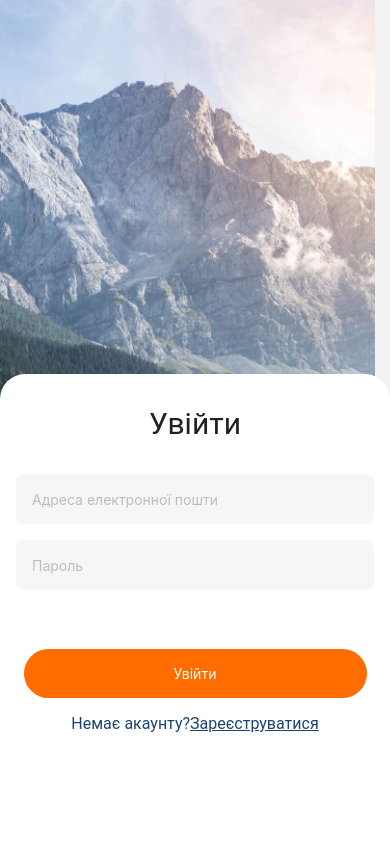
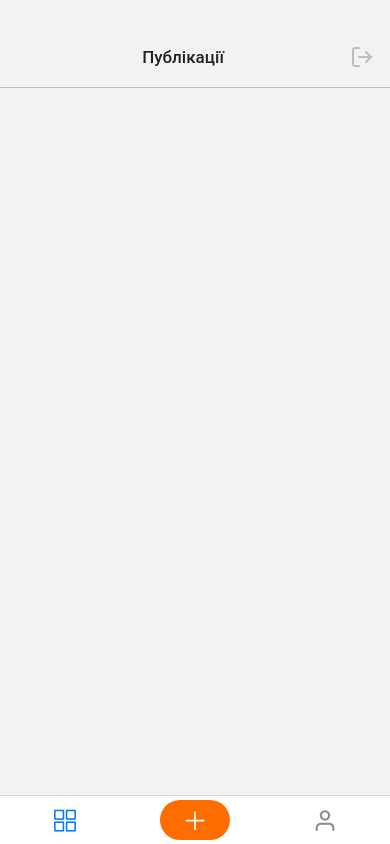
Before and after one commit to Burmikk/react-native-app, a React Native app: screen /Home in a window 390 px wide. Built offline with nearby package versions, Linux system fonts and the light colour scheme.

Commit message:
add bottom navigation

```diff
--- a/App.js
+++ b/App.js
@@ -1,23 +1,16 @@
 import "react-native-gesture-handler";
-import RegistrationScreen from "./Screens/RegistrationScreen";
-import LoginScreen from "./Screens/LoginScreen";
-import PostScreen from "./Screens/PostsScreen";
+
 import { NavigationContainer } from "@react-navigation/native";
-import { createStackNavigator } from "@react-navigation/stack";
-
-const MainStack = createStackNavigator();
+import { createBottomTabNavigator } from "@react-navigation/bottom-tabs";
+import useRoute from "./router";
 
 export default function App() {
+    const routing = useRoute(true);
     return (
         <>
-            <NavigationContainer>
-                <MainStack.Navigator initialRouteName="Login">
-                    <MainStack.Screen name="Registration" component={RegistrationScreen} options={{ headerShown: false }} />
-                    <MainStack.Screen name="Login" component={LoginScreen} options={{ headerShown: false }} />
-                    <MainStack.Screen name="Post" component={PostScreen} />
-                </MainStack.Navigator>
-            </NavigationContainer>
-            {/* <RegistrationScreen /> */}
+            <NavigationContainer>{routing}</NavigationContainer>
         </>
     );
 }
+
+//auth
--- /dev/null
+++ b/Screens/CommentsScreen.jsx
@@ -0,0 +1,4 @@
+const CommentsScreen = () => {
+    return <></>;
+};
+export default CommentsScreen;
--- /dev/null
+++ b/Screens/Home.jsx
@@ -0,0 +1,67 @@
+import React from "react";
+import { createBottomTabNavigator } from "@react-navigation/bottom-tabs";
+import PostScreen from "./mainScreen/PostsScreen";
+import CreatePostsScreen from "./mainScreen/CreatePostsScreen";
+import ProfileScreen from "./mainScreen/ProfileScreen";
+import { Ionicons } from "@expo/vector-icons";
+import { AntDesign } from "@expo/vector-icons";
+import { Feather } from "@expo/vector-icons";
+import { View, StyleSheet } from "react-native";
+
+const MainTab = createBottomTabNavigator();
+const Tabs = createBottomTabNavigator();
+
+const Home = () => {
+    return (
+        <>
+            <MainTab.Navigator initialRouteName="Posts" screenOptions={{ tabBarShowLabel: false, headerShown: false }}>
+                <MainTab.Screen
+                    name="Posts"
+                    component={PostScreen}
+                    options={{
+                        tabBarIcon: ({ focused, color, size }) => (
+                            <View>
+                                <Ionicons name="grid-outline" size={size} color={color} />
+                            </View>
+                        ),
+                    }}
+                />
+                <MainTab.Screen
+                    options={{
+                        tabBarIcon: ({ focused, color, size }) => (
+                            <View style={styles.tab}>
+                                <AntDesign name="plus" size={size} color={"#fff"} />
+                            </View>
+                        ),
+                    }}
+                    name="CreatePost"
+                    component={CreatePostsScreen}
+                />
+                <MainTab.Screen
+                    options={{
+                        tabBarIcon: ({ focused, color, size }) => (
+                            <View>
+                                <Feather name="user" size={size} color={color} />
+                            </View>
+                        ),
+                    }}
+                    name="Profile"
+                    component={ProfileScreen}
+                />
+            </MainTab.Navigator>
+        </>
+    );
+};
+
+export default Home;
+
+const styles = StyleSheet.create({
+    tab: {
+        width: 70,
+        height: 40,
+        backgroundColor: "#FF6C00",
+        borderRadius: 20,
+        justifyContent: "center",
+        alignItems: "center",
+    },
+});
--- /dev/null
+++ b/Screens/MapScreen.jsx
@@ -0,0 +1,4 @@
+const MapScreen = () => {
+    return <></>;
+};
+export default MapScreen;
--- a/Screens/PostsScreen.jsx
+++ /dev/null
@@ -1,4 +0,0 @@
-const PostScreen = () => {
-    return <></>;
-};
-export default PostScreen;
--- a/Screens/RegistrationScreen.jsx
+++ b/Screens/auth/LoginScreen.jsx
@@ -1,8 +1,8 @@
 import {
     Text,
     View,
+    SafeAreaView,
     StyleSheet,
-    ScrollView,
     ImageBackground,
     TouchableOpacity,
     useWindowDimensions,
@@ -12,31 +12,31 @@ import {
     KeyboardAvoidingView,
 } from "react-native";
 import { AntDesign } from "@expo/vector-icons";
-import Background from "../assets/img/background.jpeg";
-import InputField from "../Components/InputField/InputField";
-import Button from "../Components/Button/Button";
+import Background from "../../assets/img/background.jpeg";
+import InputField from "../../Components/InputField/InputField";
 import React, { useState } from "react";
+import Button from "../../Components/Button/Button";
 import { useNavigation } from "@react-navigation/native";
 
-const RegistrationScreen = () => {
+const LoginScreen = () => {
     const { height } = useWindowDimensions();
     const [name, setName] = useState("");
-    const [email, setEmail] = useState("");
     const [password, setPassword] = useState("");
     const [showPassword, setShowPassword] = useState(false);
-    const onRegister = () => {
-        console.log({ name, email, password });
+
+    const onLogin = () => {
+        if (name && password) {
+            console.log({ name, password });
+        }
         setName("");
-        setEmail("");
         setPassword("");
+        navigation.navigate("Home");
     };
-
-    const navigation = useNavigation();
 
     const togglePasswordVisibility = () => {
         setShowPassword(!showPassword);
     };
-
+    const navigation = useNavigation();
     return (
         <>
             <TouchableWithoutFeedback onPress={Keyboard.dismiss}>
@@ -45,17 +45,10 @@ const RegistrationScreen = () => {
                         <KeyboardAvoidingView style={styles.keyboard} behavior={Platform.OS === "ios" ? "padding" : "height"}>
                             <View style={styles.registraion_wrapper}>
                                 <View style={styles.registraion_box}>
-                                    <View style={styles.profile_photo}>
-                                        <View style={styles.icon}>
-                                            <AntDesign name="pluscircleo" size={25} color="#FF6C00" />
-                                        </View>
-                                    </View>
-
-                                    <Text style={styles.text}>Реєстрація</Text>
+                                    <Text style={styles.text}>Увійти</Text>
 
                                     <View style={styles.form}>
-                                        <InputField placeholder="Логін" inputMode="text" value={name} setValue={setName} />
-                                        <InputField placeholder="Адреса електронної пошти" inputMode="email" value={email} setValue={setEmail} />
+                                        <InputField placeholder="Адреса електронної пошти" inputMode="email" setValue={setName} value={name} />
                                         <View>
                                             <InputField placeholder="Пароль" inputMode="text" secureTextEntry={!showPassword} value={password} setValue={setPassword} />
                                             {password && (
@@ -68,11 +61,13 @@ const RegistrationScreen = () => {
                                 </View>
                             </View>
                         </KeyboardAvoidingView>
-
                         <View style={styles.box}>
-                            <Button text="Зареєстуватися" onPress={onRegister} />
-                            <Text style={styles.login_text}>
-                                Вже є акаунт? <Text onPress={() => navigation.navigate("Login")}>Увійти</Text>
+                            <Button text="Увійти" onPress={onLogin} />
+                            <Text style={styles.signin_text}>
+                                Немає акаунту?
+                                <Text style={[styles.signin_text, styles.signin_link]} onPress={() => navigation.navigate("Registration")}>
+                                    Зареєструватися
+                                </Text>
                             </Text>
                         </View>
                     </ImageBackground>
@@ -122,7 +117,7 @@ const styles = StyleSheet.create({
         justifyContent: "flex-end",
     },
     text: {
-        marginTop: 92,
+        marginTop: 32,
         marginBottom: 33,
         fontFamily: "Roboto",
         fontSize: 30,
@@ -136,24 +131,38 @@ const styles = StyleSheet.create({
         paddingRight: 16,
     },
 
-    show_password: {
-        position: "absolute",
-        left: "75%",
-        paddingBottom: 16,
-        paddingTop: 16,
+    marginBottom: {
+        marginBottom: 43,
     },
     box: {
         backgroundColor: "#ffffff",
         alignItems: "center",
-        justifyContent: "flex-end",
     },
-
-    login_text: {
-        marginBottom: 45,
+    show_password: {
+        position: "absolute",
+        // top: "25%",
+        left: "75%",
+        paddingBottom: 16,
+        paddingTop: 16,
+        // paddingLeft: 255,
+    },
+    btn: {
+        width: 343,
+        borderRadius: 100,
+        backgroundColor: "#FF6C00",
+        textAlign: "center",
+        paddingTop: 16,
+        paddingBottom: 16,
+        color: "#FFFFFF",
+        marginBottom: 16,
+    },
+    signin_text: {
+        marginBottom: 111,
         color: "#1B4371",
         fontFamily: "Roboto",
         fontSize: 16,
         lineHeight: 19,
     },
+    signin_link: { textDecorationLine: "underline" },
 });
-export default RegistrationScreen;
+export default LoginScreen;
--- a/Screens/LoginScreen.jsx
+++ b/Screens/auth/RegistrationScreen.jsx
@@ -1,8 +1,8 @@
 import {
     Text,
     View,
-    SafeAreaView,
     StyleSheet,
+    ScrollView,
     ImageBackground,
     TouchableOpacity,
     useWindowDimensions,
@@ -12,28 +12,35 @@ import {
     KeyboardAvoidingView,
 } from "react-native";
 import { AntDesign } from "@expo/vector-icons";
-import Background from "../assets/img/background.jpeg";
-import InputField from "../Components/InputField/InputField";
 import React, { useState } from "react";
-import Button from "../Components/Button/Button";
 import { useNavigation } from "@react-navigation/native";
 
-const LoginScreen = () => {
+import Background from "../../assets/img/background.jpeg";
+import InputField from "../../Components/InputField/InputField";
+import Button from "../../Components/Button/Button";
+
+const RegistrationScreen = () => {
     const { height } = useWindowDimensions();
     const [name, setName] = useState("");
+    const [email, setEmail] = useState("");
     const [password, setPassword] = useState("");
     const [showPassword, setShowPassword] = useState(false);
+    const navigation = useNavigation();
 
-    const onLogin = () => {
-        console.log({ name, password });
+    const onRegister = () => {
+        if (name && password) {
+            console.log({ name, email, password });
+        }
         setName("");
+        setEmail("");
         setPassword("");
+        navigation.navigate("Home");
     };
 
     const togglePasswordVisibility = () => {
         setShowPassword(!showPassword);
     };
-    const navigation = useNavigation();
+
     return (
         <>
             <TouchableWithoutFeedback onPress={Keyboard.dismiss}>
@@ -42,10 +49,17 @@ const LoginScreen = () => {
                         <KeyboardAvoidingView style={styles.keyboard} behavior={Platform.OS === "ios" ? "padding" : "height"}>
                             <View style={styles.registraion_wrapper}>
                                 <View style={styles.registraion_box}>
-                                    <Text style={styles.text}>Увійти</Text>
+                                    <View style={styles.profile_photo}>
+                                        <View style={styles.icon}>
+                                            <AntDesign name="pluscircleo" size={25} color="#FF6C00" />
+                                        </View>
+                                    </View>
+
+                                    <Text style={styles.text}>Реєстрація</Text>
 
                                     <View style={styles.form}>
-                                        <InputField placeholder="Адреса електронної пошти" inputMode="email" setValue={setName} value={name} />
+                                        <InputField placeholder="Логін" inputMode="text" value={name} setValue={setName} />
+                                        <InputField placeholder="Адреса електронної пошти" inputMode="email" value={email} setValue={setEmail} />
                                         <View>
                                             <InputField placeholder="Пароль" inputMode="text" secureTextEntry={!showPassword} value={password} setValue={setPassword} />
                                             {password && (
@@ -58,13 +72,11 @@ const LoginScreen = () => {
                                 </View>
                             </View>
                         </KeyboardAvoidingView>
+
                         <View style={styles.box}>
-                            <Button text="Увійти" onPress={onLogin} />
-                            <Text style={styles.signin_text}>
-                                Немає акаунту?
-                                <Text style={[styles.signin_text, styles.signin_link]} onPress={() => navigation.navigate("Registration")}>
-                                    Зареєструватися
-                                </Text>
+                            <Button text="Зареєстуватися" onPress={onRegister} />
+                            <Text style={styles.login_text}>
+                                Вже є акаунт? <Text onPress={() => navigation.navigate("Login")}>Увійти</Text>
                             </Text>
                         </View>
                     </ImageBackground>
@@ -110,11 +122,11 @@ const styles = StyleSheet.create({
         borderTopRightRadius: 25,
         borderBottomLeftRadius: 0,
         borderBottomRightRadius: 0,
-        backgroundColor: "#fff",
+        backgroundColor: "#ffffff",
         justifyContent: "flex-end",
     },
     text: {
-        marginTop: 32,
+        marginTop: 92,
         marginBottom: 33,
         fontFamily: "Roboto",
         fontSize: 30,
@@ -128,38 +140,24 @@ const styles = StyleSheet.create({
         paddingRight: 16,
     },
 
-    marginBottom: {
-        marginBottom: 43,
-    },
-    box: {
-        backgroundColor: "#fff",
-        alignItems: "center",
-    },
     show_password: {
         position: "absolute",
-        // top: "25%",
         left: "75%",
         paddingBottom: 16,
         paddingTop: 16,
-        // paddingLeft: 255,
     },
-    btn: {
-        width: 343,
-        borderRadius: 100,
-        backgroundColor: "#FF6C00",
-        textAlign: "center",
-        paddingTop: 16,
-        paddingBottom: 16,
-        color: "#FFFFFF",
-        marginBottom: 16,
+    box: {
+        backgroundColor: "#ffffff",
+        alignItems: "center",
+        justifyContent: "flex-end",
     },
-    signin_text: {
-        marginBottom: 111,
+
+    login_text: {
+        marginBottom: 45,
         color: "#1B4371",
         fontFamily: "Roboto",
         fontSize: 16,
         lineHeight: 19,
     },
-    signin_link: { textDecorationLine: "underline" },
 });
-export default LoginScreen;
+export default RegistrationScreen;
--- /dev/null
+++ b/Screens/mainScreen/CreatePostsScreen.jsx
@@ -0,0 +1,18 @@
+import { Text, View, StyleSheet } from "react-native";
+const CreatePostsScreen = () => {
+    return (
+        <>
+            <View style={styles.container}>
+                <Text>Create Post</Text>
+            </View>
+        </>
+    );
+};
+export default CreatePostsScreen;
+const styles = StyleSheet.create({
+    container: {
+        flex: 1,
+        alignItems: "center",
+        justifyContent: "center",
+    },
+});
--- /dev/null
+++ b/Screens/mainScreen/PostsScreen.jsx
@@ -0,0 +1,52 @@
+import { Text, View, StyleSheet } from "react-native";
+import { Feather } from "@expo/vector-icons";
+const PostScreen = () => {
+    return (
+        <>
+            <View style={styles.container}>
+                <View style={styles.navigation}>
+                    <View style={styles.wrapper}>
+                        <Text style={styles.navgationText}>Публікації</Text>
+                        <View style={styles.icon}>
+                            <Feather name="log-out" size={24} color="#BDBDBD" />
+                        </View>
+                    </View>
+                </View>
+            </View>
+        </>
+    );
+};
+export default PostScreen;
+
+const styles = StyleSheet.create({
+    container: {
+        flex: 1,
+    },
+    navigation: {
+        height: 88,
+        // alignItems: "center",
+        paddingTop: 44,
+        borderBottomWidth: 1,
+        borderBottomColor: "#BDBDBD",
+    },
+    wrapper: {
+        paddingHorizontal: 16,
+        flexDirection: "row",
+        justifyContent: "center",
+        alignItems: "center",
+    },
+    navgationText: {
+        flex: 1,
+        textAlign: "center",
+        fontFamily: "Roboto",
+        fontSize: 17,
+        lineHeight: 22,
+        fontWeight: 500,
+        color: "#212121",
+        // marginLeft: "auto",
+    },
+    icon: {
+        justifyContent: "flex-end",
+        marginLeft: "auto",
+    },
+});
--- /dev/null
+++ b/Screens/mainScreen/ProfileScreen.jsx
@@ -0,0 +1,18 @@
+import { Text, View, StyleSheet } from "react-native";
+const ProfileScreen = () => {
+    return (
+        <>
+            <View style={styles.container}>
+                <Text>Profile screen</Text>
+            </View>
+        </>
+    );
+};
+export default ProfileScreen;
+const styles = StyleSheet.create({
+    container: {
+        flex: 1,
+        alignItems: "center",
+        justifyContent: "center",
+    },
+});
--- a/package.json
+++ b/package.json
@@ -9,6 +9,7 @@
     "web": "expo start --web"
   },
   "dependencies": {
+    "@react-navigation/bottom-tabs": "^6.5.7",
     "@react-navigation/native": "^6.1.6",
     "@react-navigation/stack": "^6.3.16",
     "expo": "~48.0.15",
@@ -16,9 +17,9 @@
     "expo-status-bar": "~1.4.4",
     "react": "18.2.0",
     "react-native": "0.71.8",
+    "react-native-gesture-handler": "~2.9.0",
     "react-native-safe-area-context": "4.5.0",
-    "react-native-screens": "~3.20.0",
-    "react-native-gesture-handler": "~2.9.0"
+    "react-native-screens": "~3.20.0"
   },
   "devDependencies": {
     "@babel/core": "^7.20.0"
--- /dev/null
+++ b/router.js
@@ -0,0 +1,21 @@
+import React from "react";
+import RegistrationScreen from "./Screens/auth/RegistrationScreen";
+import LoginScreen from "./Screens/auth/LoginScreen";
+import { createStackNavigator } from "@react-navigation/stack";
+import Home from "./Screens/Home";
+
+const AuthStack = createStackNavigator();
+
+const useRoute = (isAuth) => {
+    return (
+        <>
+            <AuthStack.Navigator initialRouteName="Login">
+                <AuthStack.Screen name="Registration" component={RegistrationScreen} options={{ headerShown: false }} />
+                <AuthStack.Screen name="Login" component={LoginScreen} options={{ headerShown: false }} />
+                <AuthStack.Screen name="Home" component={Home} options={{ headerShown: false }} />
+            </AuthStack.Navigator>
+        </>
+    );
+};
+
+export default useRoute;
```
Also changed, not shown: assets/tabs/grid.png (added), 1 other file (tests, documents, lock files or other folders).
